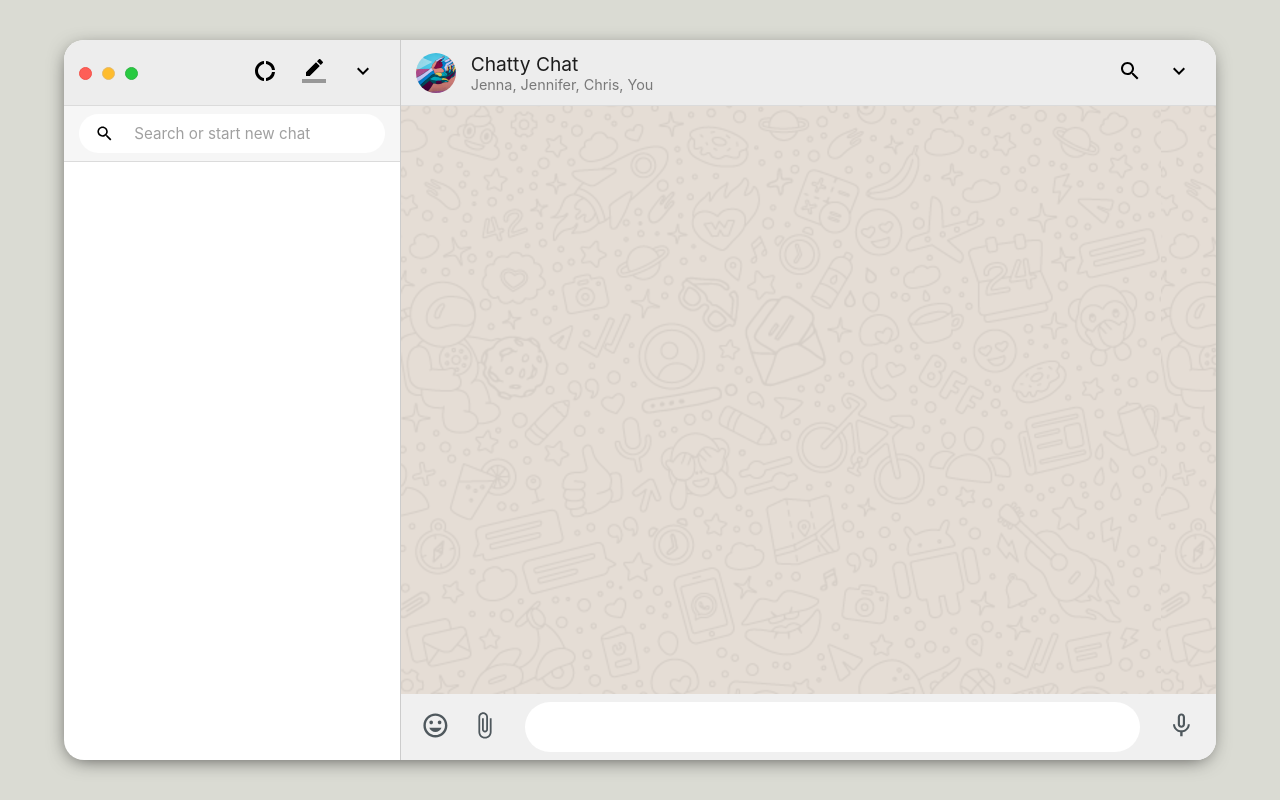
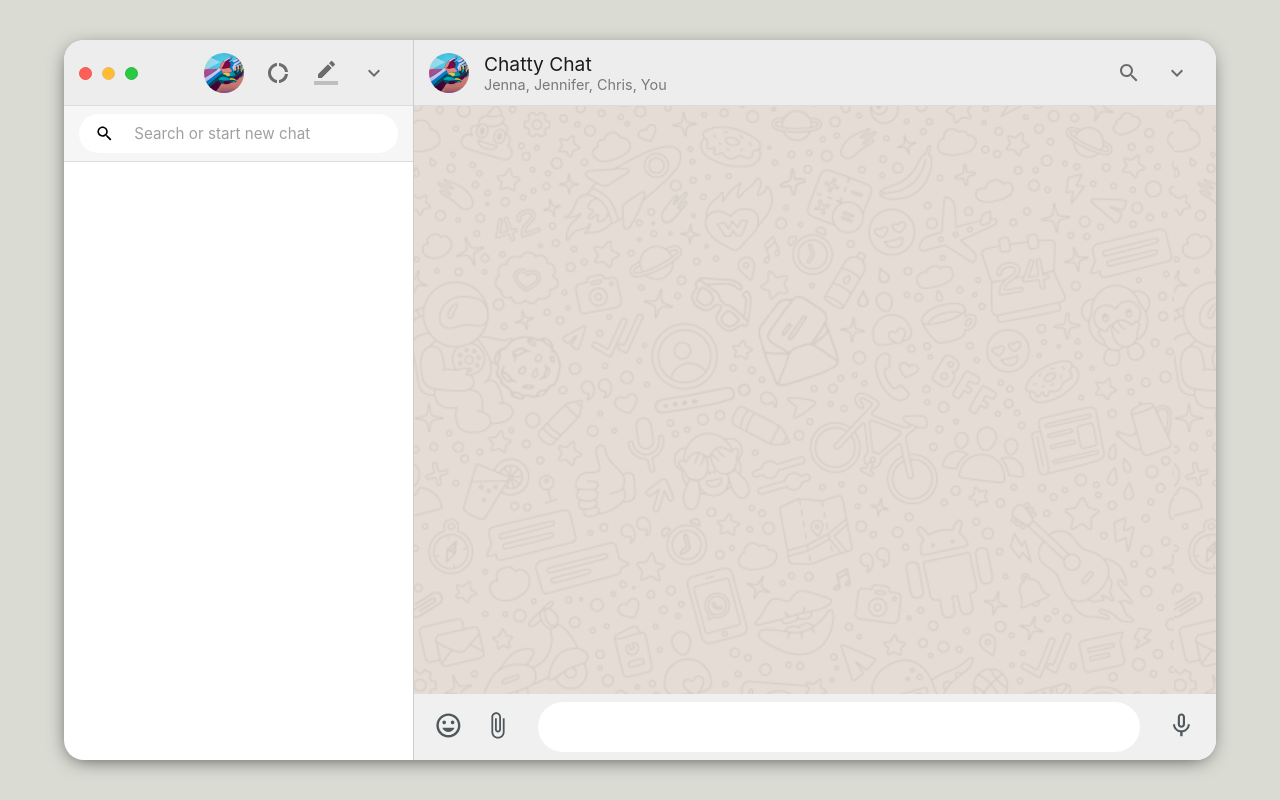
Before and after one commit to yeseuloh/whatsapp-clone, a React (Create React App) app: page / in a window 1280 px wide. Built offline with nearby package versions, Linux system fonts and the light colour scheme.

Commit message:
added icon button

```diff
--- a/src/App.css
+++ b/src/App.css
@@ -13,4 +13,5 @@
   box-shadow: -1px 4px 20px -6px rgba(0,0,0,0.75);
   border-radius: 20px;
   overflow: hidden;
+  min-width: 900px;
 }
--- a/src/Chat/Chat.css
+++ b/src/Chat/Chat.css
@@ -1,7 +1,7 @@
 .chat {
     display: flex;
     flex-direction: column;
-    flex: 0.85;
+    flex: 1;
 }
 
 .chat__header {
@@ -46,9 +46,8 @@
     color: #797979;
 }
 
-.chat__headerRight > * {
-    margin-right: 25px;
-    font-size: 1.6rem;
+.chat__headerRight {
+    margin-right: 15px;
 }
 
 /* Chatroom */
--- a/src/Chat/Chat.js
+++ b/src/Chat/Chat.js
@@ -1,11 +1,14 @@
 import React from "react";
-import "./Chat.css";
+
+import { IconButton } from "@material-ui/core";
 
 import ExpandMoreIcon from "@material-ui/icons/ExpandMore";
 import SearchIcon from "@material-ui/icons/Search";
 import MoodIcon from "@material-ui/icons/Mood";
 import AttachFileIcon from "@material-ui/icons/AttachFile";
 import MicNoneIcon from "@material-ui/icons/MicNone";
+
+import "./Chat.css";
 
 import Test from "../images/test.jpg";
 
@@ -21,8 +24,12 @@ const Chat = () => {
           </div>
         </div>
         <div className="chat__headerRight">
-          <SearchIcon />
-          <ExpandMoreIcon />
+          <IconButton>
+            <SearchIcon />
+          </IconButton>
+          <IconButton>
+            <ExpandMoreIcon />
+          </IconButton>
         </div>
       </div>
       <div className="chat__chatroom">
@@ -32,9 +39,7 @@ const Chat = () => {
             <MoodIcon />
             <AttachFileIcon />
           </div>
-          <div className="input">
-
-          </div>
+          <div className="input"></div>
           <div className="message_functionalityRight">
             <MicNoneIcon />
           </div>
--- a/src/Sidebar/Sidebar.css
+++ b/src/Sidebar/Sidebar.css
@@ -1,7 +1,7 @@
 .sidebar {
     display: flex;
     flex-direction: column;
-    flex: 0.35;
+    flex: 0.5;
     border-right: 1px solid #ccc;
     max-width: 350px;
 }
@@ -41,9 +41,20 @@
     border: 1px solid #2FB444;
 }
 
-.sidebar__headerRight > * {
-    margin-right: 25px;
-    font-size: 1.6rem;
+.sidebar__headerRight {
+    margin-right: 15px;
+    display: flex;
+    align-items: center;
+}
+
+.sidebar__headerRight img {
+    width: 40px;
+    object-fit: cover;
+    height: 40px;
+    border-radius: 50%;
+    display: flex;
+    margin-right: 10px;
+    display: inline-block;
 }
 
 
--- a/src/Sidebar/Sidebar.js
+++ b/src/Sidebar/Sidebar.js
@@ -1,11 +1,15 @@
 import React from "react";
+
+import { IconButton } from "@material-ui/core";
+
+import CreateIcon from "@material-ui/icons/BorderColor";
+import DonutLargeIcon from "@material-ui/icons/DonutLarge";
+import ExpandMoreIcon from "@material-ui/icons/ExpandMore";
+import SearchIcon from "@material-ui/icons/Search";
 
 import "./Sidebar.css";
 
-import CreateIcon from "@material-ui/icons/BorderColor";
-import DonutLargeIcon from '@material-ui/icons/DonutLarge';
-import ExpandMoreIcon from '@material-ui/icons/ExpandMore';
-import SearchIcon from '@material-ui/icons/Search';
+import Test from "../images/test.jpg";
 
 const Sidebar = () => {
   return (
@@ -17,9 +21,16 @@ const Sidebar = () => {
           <button className="screen" />
         </div>
         <div className="sidebar__headerRight">
+          <img src={Test} alt="test" />
+          <IconButton>
             <DonutLargeIcon />
+          </IconButton>
+          <IconButton>
             <CreateIcon />
+          </IconButton>
+          <IconButton>
             <ExpandMoreIcon />
+          </IconButton>
         </div>
       </div>
       <div className="sidebar__search">
@@ -28,9 +39,7 @@ const Sidebar = () => {
           <span>Search or start new chat</span>
         </div>
       </div>
-      <div className="sidebar__chatList">
-
-      </div>
+      <div className="sidebar__chatList"></div>
     </div>
   );
 };
```
Lines whose indentation alone changed are shown as unchanged.
